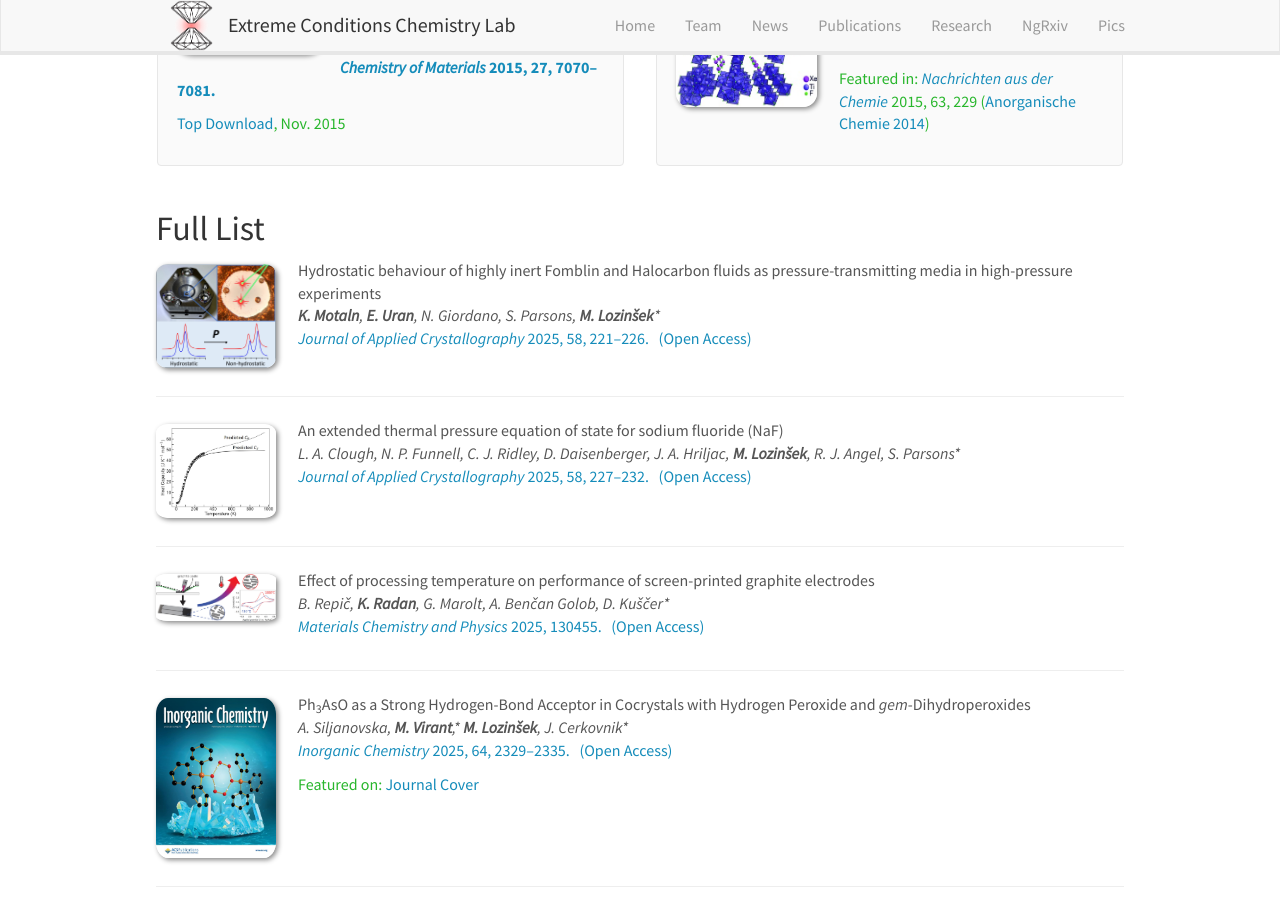
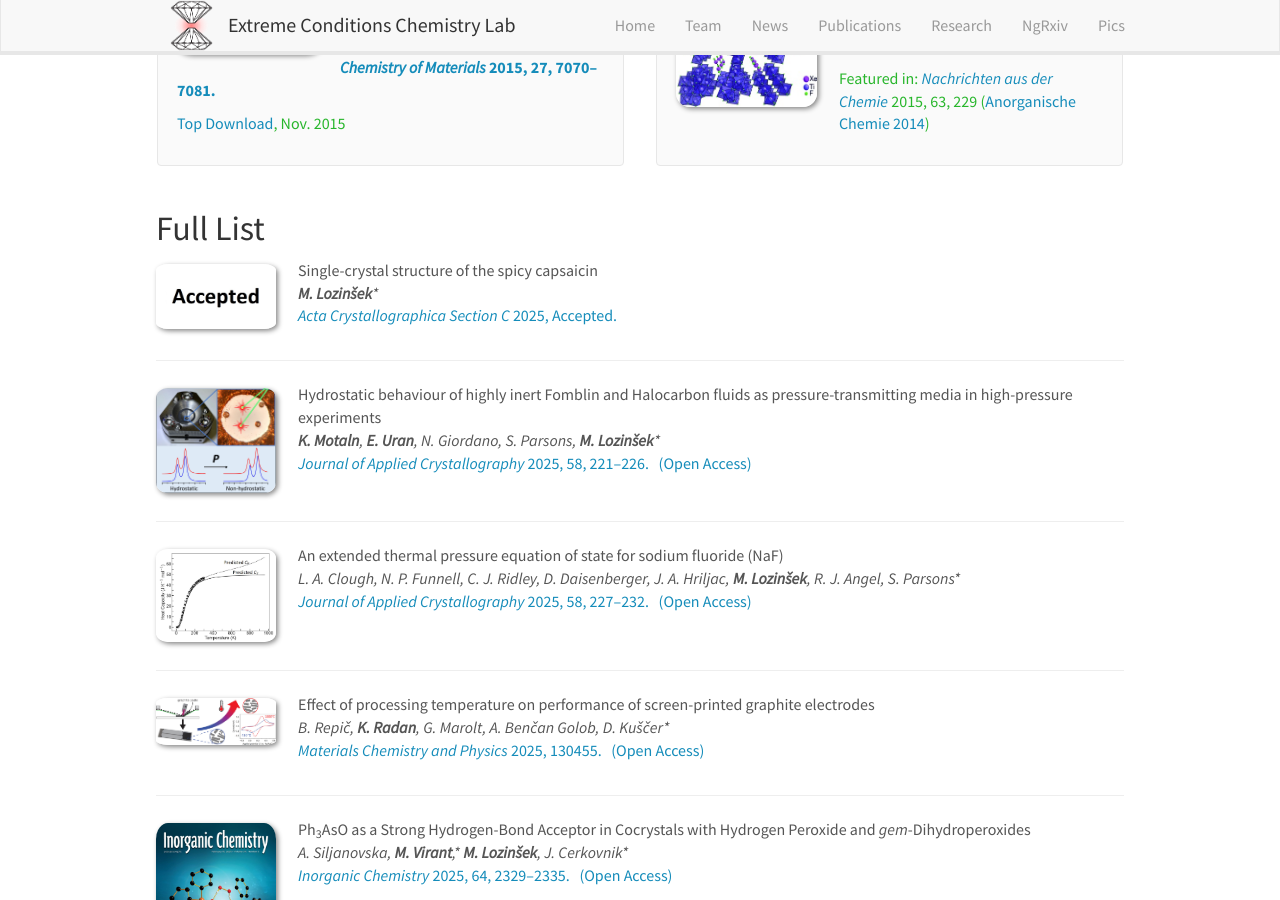
Before and after one commit to eccl-jsi/eccl-jsi.github.io, a Jekyll site: the page built from _pages/publications.md, in a window 1280 px wide and 900 px high, scrolled down 1710 px. Built offline with Jekyll 4.4.1, drawn with Linux system fonts in a browser that asks for light colours; nearby versions of some CDN libraries.

Commit message:
Update publist.yml

```diff
--- a/_data/publist.yml
+++ b/_data/publist.yml
@@ -1,4 +1,13 @@
 ---
+-
+  authors: "<b>M. Lozinšek</b>*"
+  description: ""
+  highlight: 0
+  image: Accepted.jpg
+  link:
+    display: "<i>Acta Crystallographica Section C</i> 2025, Accepted. &nbsp;&nbsp;"
+    url: ""
+  title: "Single-crystal structure of the spicy capsaicin"
 -
   authors: "<b>K. Motaln</b>, <b>E. Uran</b>, N. Giordano, S. Parsons, <b>M. Lozinšek</b>*"
   description: ""
```
